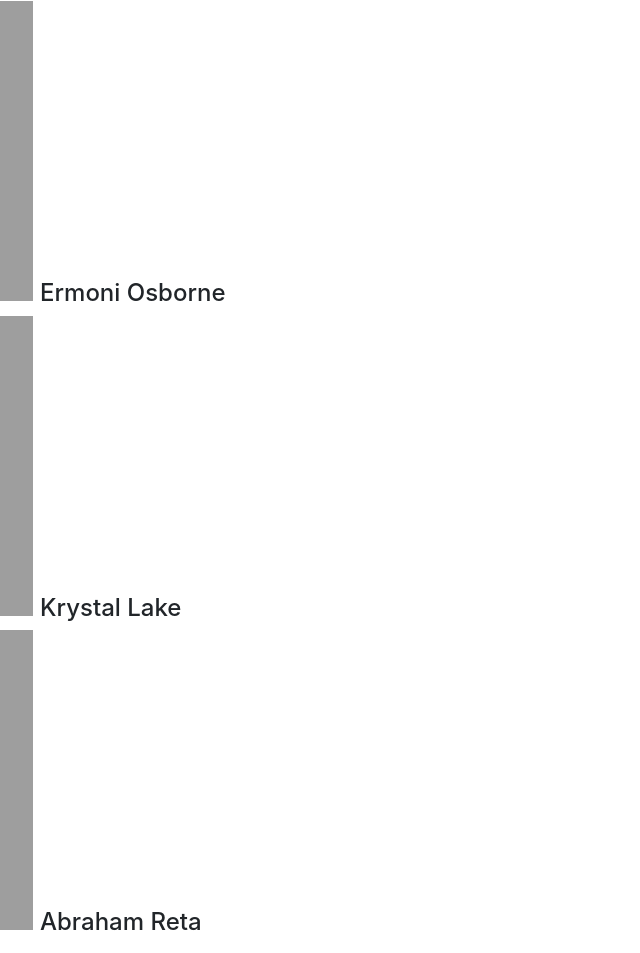
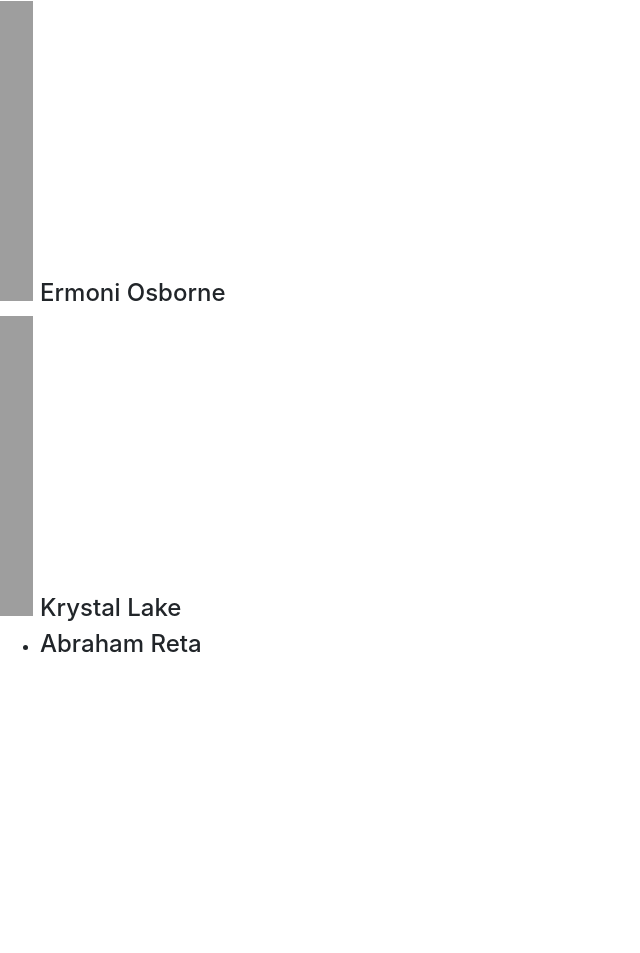
Before and after one commit to Ellesair/bookStore, a plain HTML site: page about.html in a window 1280 px wide. Shown: the part 562-1515 px from the top of the page, without its empty margins (0-640 px from the left). After the commit the page ends 1245 px from the top, so only its background shows below. Drawn offline with nearby package versions, Linux system fonts and the light colour scheme.

Commit message:
Created list images for each

```diff
--- a/about.html
+++ b/about.html
@@ -46,10 +46,10 @@
       <!--About Us Individual Descriptions-->
       <div>
         <ul class="name-list">
-          <li class="name-list-item"> <h4>Mario Brown</h4> <p>I began my journey in the Generation Web Developer program seeking to increase my knowledge of software development concepts and practices, and eventually achieve employment as a software engineer for a stable, growing company. Working on this project with a group of such talented individuals has given me a sense of pride and accomplishment, and I feel that I am closer to achieving my dream of becoming a full-stack web developer through our combined efforts. I’m a graduate of Southwestern Illinois College, where I earned an associate of science degree in Computer Science. My hobbies include reading a good book, cycling through my local neighborhood, and playing videogames with friends.</p></li>
-          <li class="name-list-item"> <h4>Ermoni Osborne</h4> </li>
-          <li class="name-list-item"> <h4>Krystal Lake</h4> </li>
-          <li class="name-list-item"> <h4>Abraham Reta</h4> </li>
+          <li class="name-list-itemMB"> <h4>Mario Brown</h4> <p>I began my journey in the Generation Web Developer program seeking to increase my knowledge of software development concepts and practices, and eventually achieve employment as a software engineer for a stable, growing company. Working on this project with a group of such talented individuals has given me a sense of pride and accomplishment, and I feel that I am closer to achieving my dream of becoming a full-stack web developer through our combined efforts. I’m a graduate of Southwestern Illinois College, where I earned an associate of science degree in Computer Science. My hobbies include reading a good book, cycling through my local neighborhood, and playing videogames with friends.</p></li>
+          <li class="name-list-itemEO"> <h4>Ermoni Osborne</h4> </li>
+          <li class="name-list-itemKL"> <h4>Krystal Lake</h4> </li>
+          <li class="name-list-itemAR"> <h4>Abraham Reta</h4> </li>
         </ul>
       </div>
 
--- a/css/styles.css
+++ b/css/styles.css
@@ -22,7 +22,27 @@
      justify-content: center;
  }
 
- li.name-list-item {
+ ul.name-list {
+   display: grid;
+
+}
+
+ li.name-list-itemMB {
     list-style-image: url('https://img0.etsystatic.com/000/0/5311612/il_75x75.190235982.jpg');
 
-    }
+}
+
+li.name-list-itemKL {
+    list-style-image: url('https://img0.etsystatic.com/000/0/5311612/il_75x75.190235982.jpg');
+
+}
+
+li.name-list-itemEO {
+    list-style-image: url('https://img0.etsystatic.com/000/0/5311612/il_75x75.190235982.jpg');
+
+}
+
+li.name-list-itemAR {
+    list-style-image: url('');
+
+}
```
